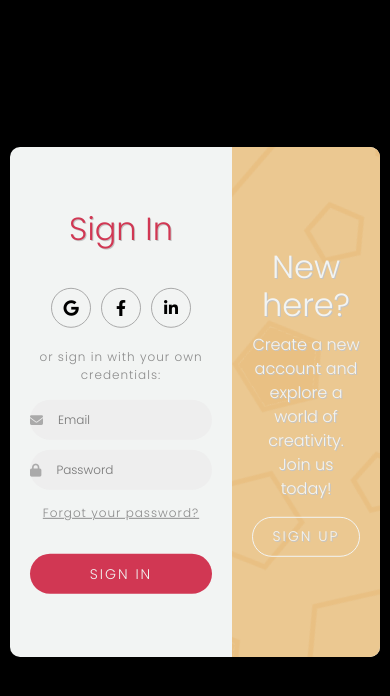
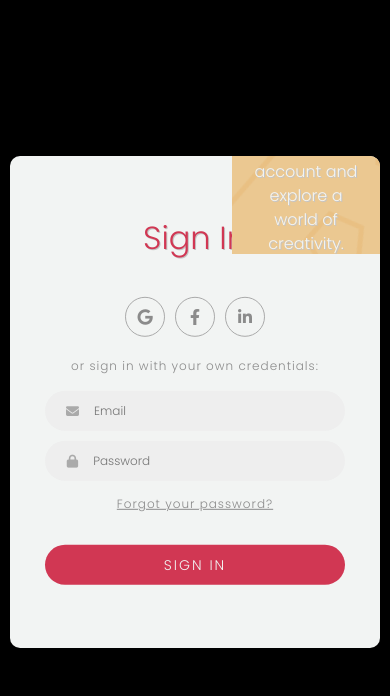
Before and after one commit to af-barradas/html-multistep-form, a plain HTML site: page index.html in a window 390 px wide. Shown: the part 20-716 px from the top of the page. Drawn offline with nearby package versions, Linux system fonts and the light colour scheme.

Commit message:
started using media in css

```diff
--- a/structure.css
+++ b/structure.css
@@ -69,3 +69,35 @@
     top: -300px;
     right: -240px;
 }
+
+/* Responsive adaptions */
+
+@media all and (max-width: 700px) {
+    .main-container {
+        max-width: 400px;
+    }
+
+    .form-container,
+    .option-container {
+        width: 100%;
+    }
+
+    .form-container {
+        height: 80%;
+    }
+
+    .option-container {
+        overflow: hidden;
+        z-index: 11;
+        position: relative;
+        position: absolute;
+        top: 0;
+        right: 0;
+        width: 40%;
+    }
+
+    .option-container {
+        bottom: 0;
+        height: 20%;
+    }
+}
--- a/style.css
+++ b/style.css
@@ -60,7 +60,7 @@ body {
     justify-content: center;
     align-items: center;
     text-decoration: none;
-    color: black;
+    color: var(--dark-gray);
 }
 
 .social-icon:hover {
```
